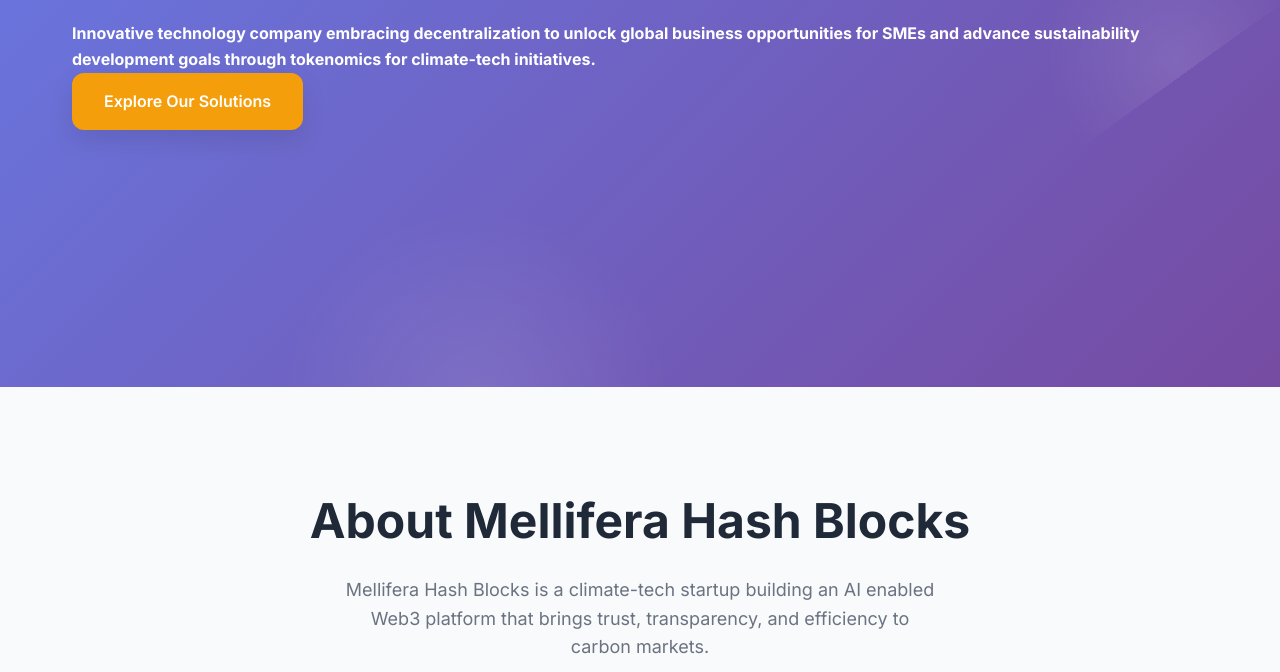
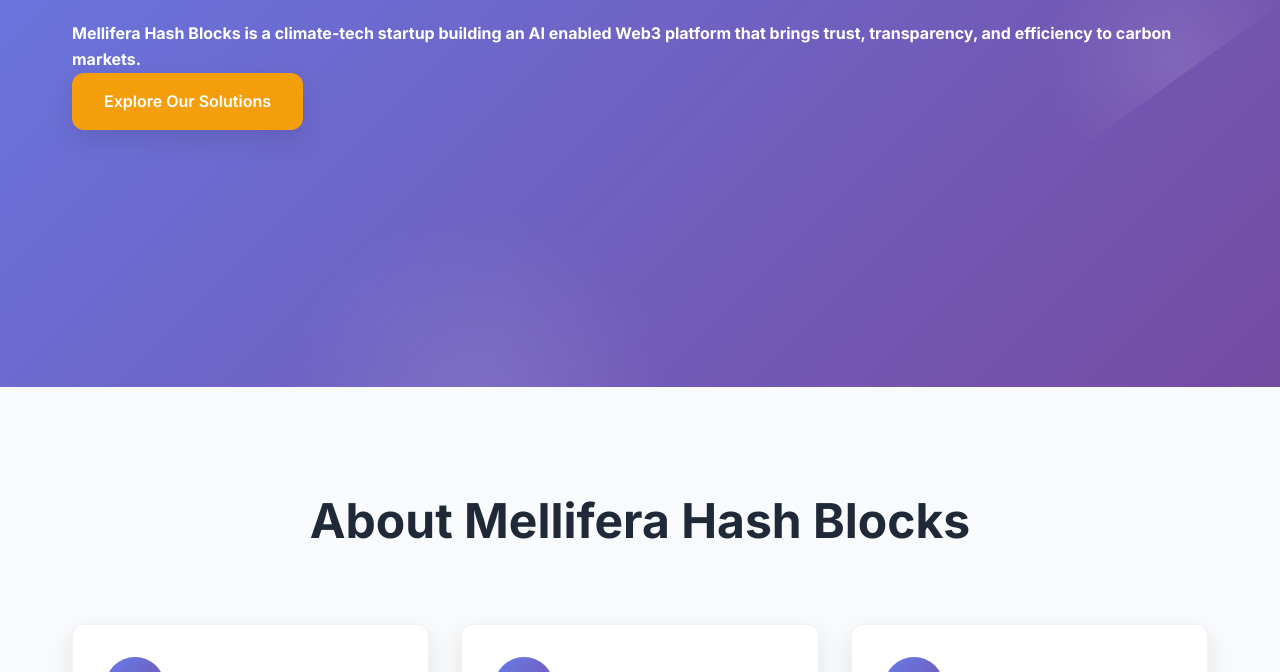
Before and after one commit to MUdayVarma/mellifera_website_202508, a website: page index.html in a window 1280 px wide. Shown: the part 413-1085 px from the top of the page. Drawn offline with Linux system fonts and the light colour scheme.

Commit message:
changes in index file: Changes in the grids about mellifera

```diff
--- a/index.html
+++ b/index.html
@@ -485,7 +485,7 @@
     <section id="home" class="hero">
         <div class="hero-content">
             <h1 class="fade-in">Pioneering AI and Web3 Solutions for Climate Action</h1>
-            <h4 class="fade-in">Innovative technology company embracing decentralization to unlock global business opportunities for SMEs and advance sustainability development goals through tokenomics for climate-tech initiatives.</h4>
+            <h4 class="fade-in">Mellifera Hash Blocks is a climate-tech startup building an AI enabled Web3 platform that brings trust, transparency, and efficiency to carbon markets.</h4>
             <h4>  </h4>
             <a href="#products" class="cta-button fade-in">Explore Our Solutions</a>
         </div>
@@ -496,7 +496,7 @@
         <div class="container">
             <div class="section-header">
                 <h2>About Mellifera Hash Blocks</h2>
-                <p>Mellifera Hash Blocks is a climate-tech startup building an AI enabled Web3 platform that brings trust, transparency, and efficiency to carbon markets.</p>
+                <p></p>
             </div>
             <div class="card-grid">
                 <div class="card fade-in">
```
